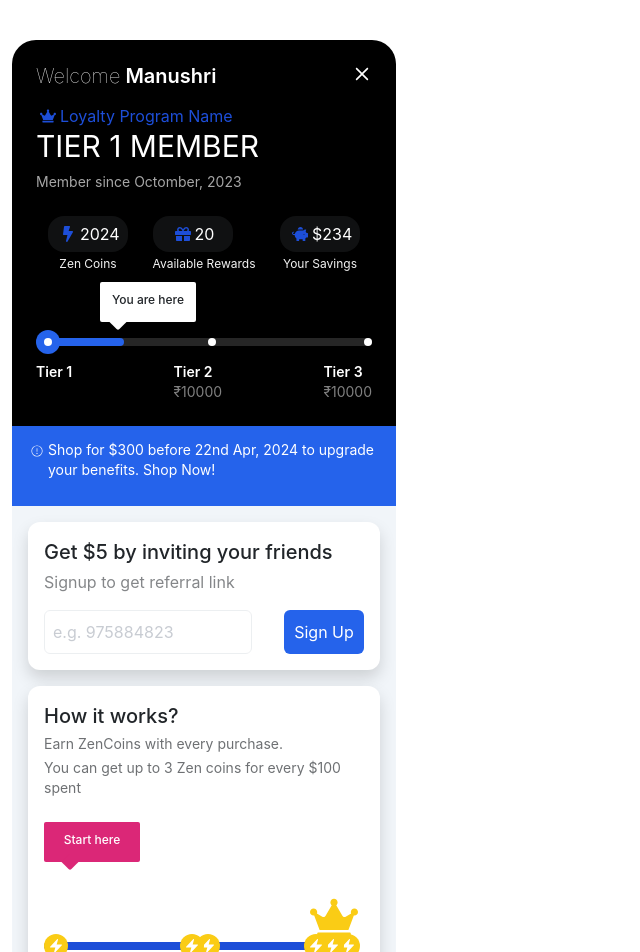
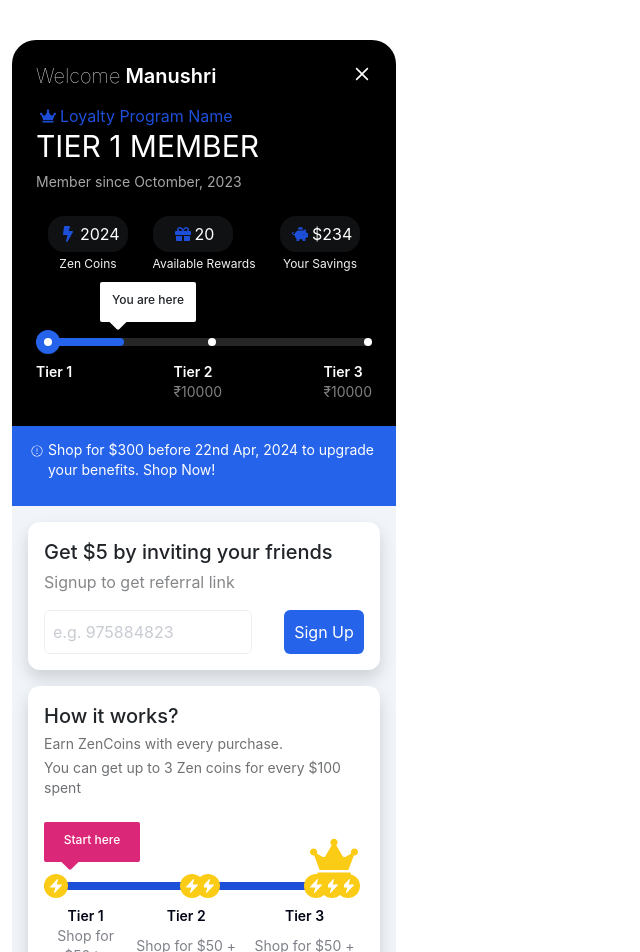
Before and after one commit to ShrutiMoradiy/new-projrct, a React (Create React App) app: page / in a window 1280 px wide. Shown: the top 952 px of the page, without its empty margins (0-640 px from the left). Built offline with nearby package versions, Linux system fonts and the light colour scheme.

Commit message:
add changes

```diff
--- a/src/App.js
+++ b/src/App.js
@@ -94,7 +94,7 @@ function App() {
                   </p>
                 </div>
 
-                <div className='float-end mr-1.5 mt-20 pt-3 flex-end'>
+                <div className='float-end mr-1.5 mt-9 flex-end'>
                   <span className='text-yellow-400 text-5xl'> <FaCrown /> </span>
                 </div>
               </div>
```
